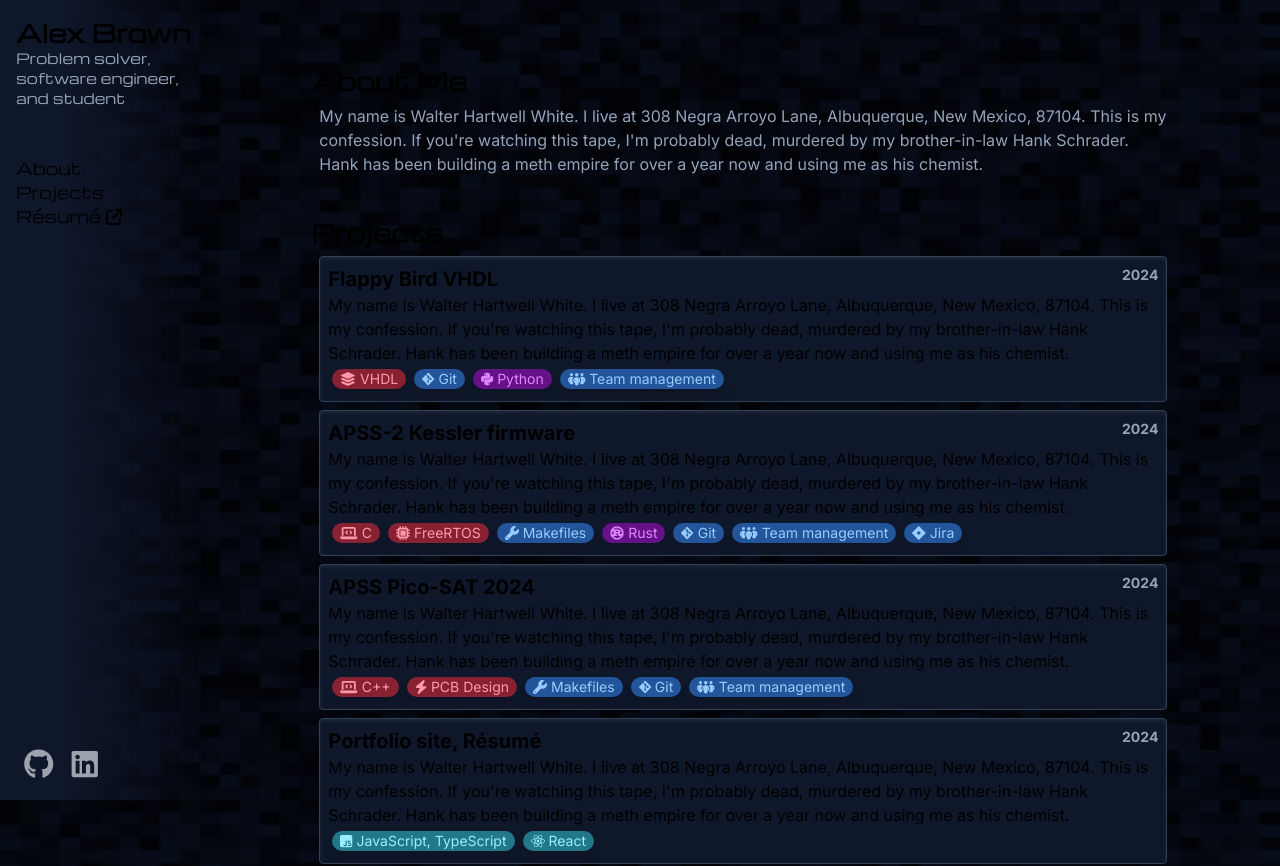
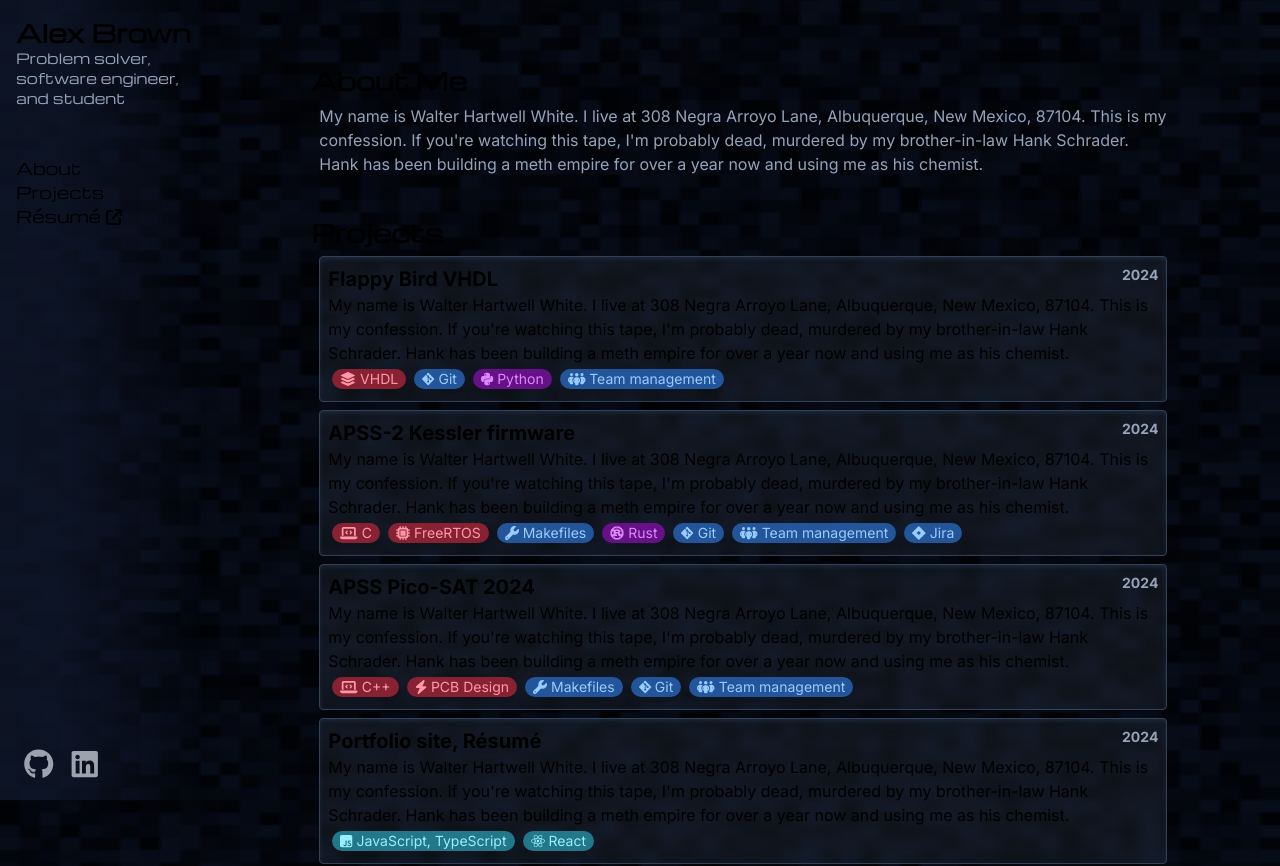
Before and after one commit to AlexApps99/new-personal-site, a Next.js app: page / in a window 1280 px wide. Shown: the top 866 px of the page. Built offline with nearby package versions, Linux system fonts and the light colour scheme.

Commit message:
Play with background transparency a bit

```diff
--- a/src/app/header/Header.tsx
+++ b/src/app/header/Header.tsx
@@ -6,7 +6,7 @@ import { faArrowUpRightFromSquare } from "@fortawesome/free-solid-svg-icons";
 
 export default function Header(sections: Section[]) {
   return (
-    <header className={`space-x-6 md:space-x-0 md:space-y-12 md:sticky md:top-0 flex md:flex-col max-h-screen p-4 bg-gradient-to-b md:bg-gradient-to-r from-slate-900 from-30% flex-shrink-0 ${HEADING_FONT.className}`}>
+    <header className={`space-x-6 md:space-x-0 md:space-y-12 md:sticky md:top-0 flex md:flex-col max-h-screen p-4 bg-gradient-to-b md:bg-gradient-to-r from-slate-900/75 from-30% flex-shrink-0 ${HEADING_FONT.className}`}>
       <div className="">
         <h1 className="font-bold text-2xl">{NAME}</h1>
         <h2 className="whitespace-pre-line text-slate-400 text-sm">{TAGLINE}</h2>
--- a/src/app/sections/projects/Projects.tsx
+++ b/src/app/sections/projects/Projects.tsx
@@ -183,7 +183,7 @@ export default function Projects(): Section {
         <ul className="">
           {PROJECTS.map((project) => (
             <li key={project.title} className="">
-              <figure className="m-2 p-2 border-slate-700 bg-slate-900 border rounded shadow-inner shadow-slate-800 block">
+              <figure className="m-2 p-2 border-slate-700 bg-slate-600 bg-opacity-20 backdrop-blur-sm border rounded shadow-inner shadow-slate-800 block">
                 <figcaption className="font-bold text-xl flex justify-between">
                   <span className="block">
                   {
```
